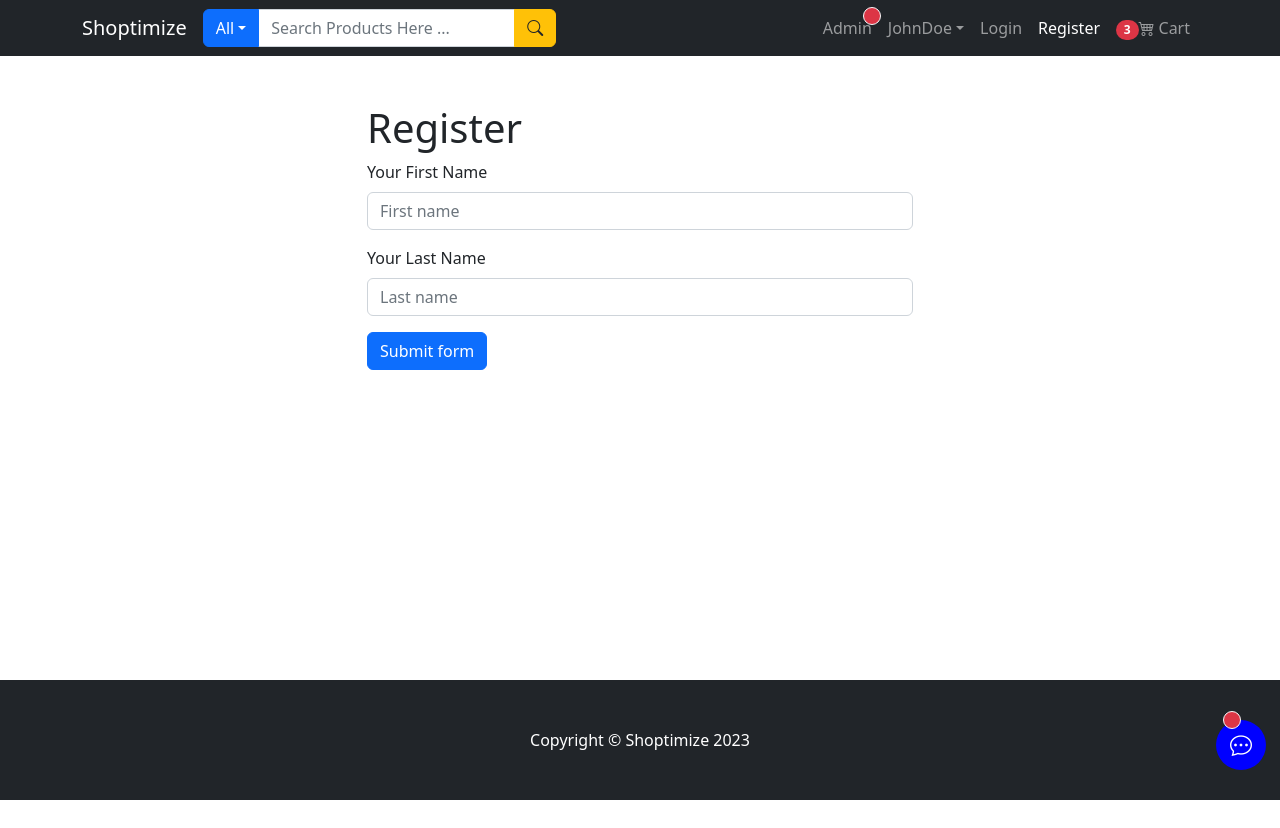
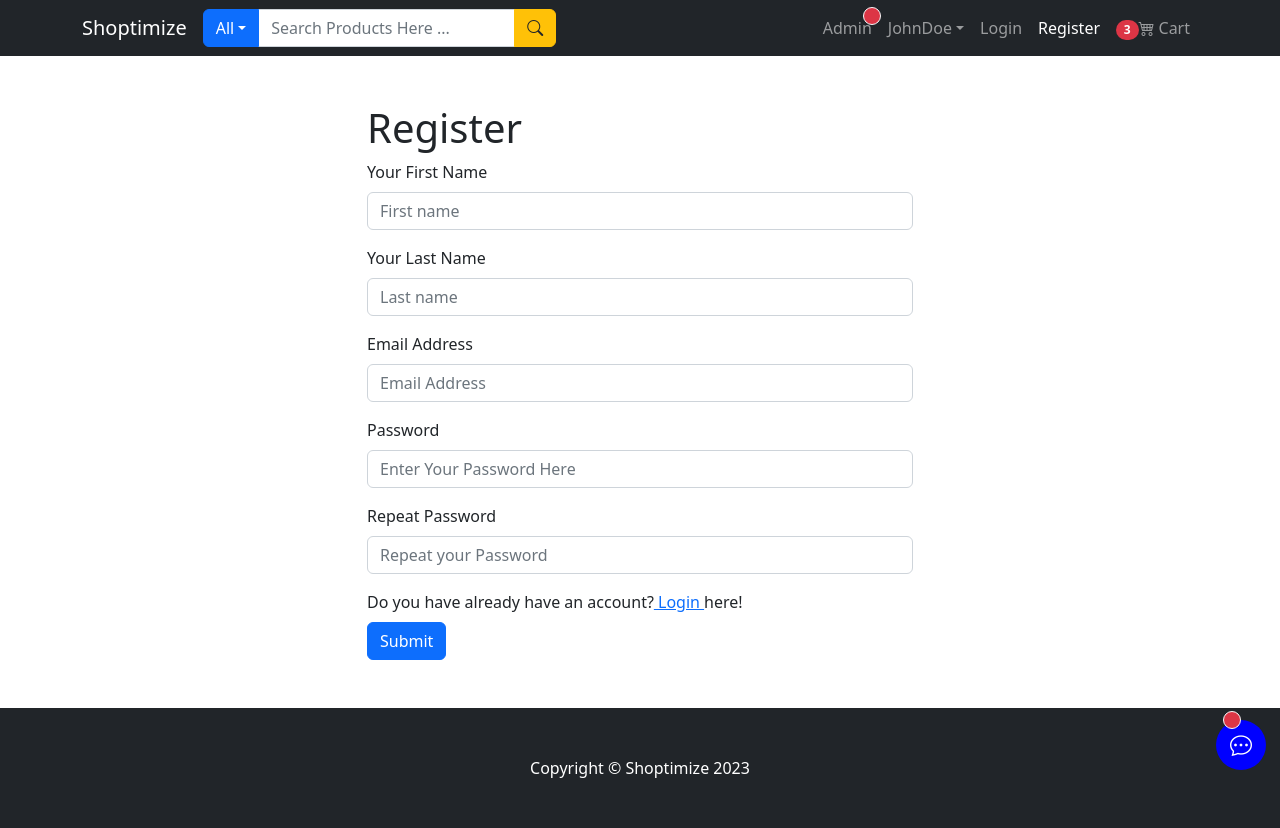
Before and after one commit to ShanchaiZ/MERN-ecommerce, a React (Create React App) app in the folder frontend/: page /register in a window 1280 px wide. Before the commit the page ends 800 px from the top, so only its background shows below. Built offline with nearby package versions, Linux system fonts and the light colour scheme.

Commit message:
created Email, Password, Repeat Password, and Login Link field

```diff
--- a/frontend/src/pages/RegisterPage.js
+++ b/frontend/src/pages/RegisterPage.js
@@ -1,4 +1,5 @@
 import { Container, Row, Col, Form, InputGroup, Button } from "react-bootstrap";
+import { Link } from "react-router-dom";
 import { useState } from "react";
 
 const RegisterPage = () => {
@@ -46,8 +47,53 @@ const RegisterPage = () => {
                             <Form.Control.Feedback type="invalid">Please Enter Your Last Name</Form.Control.Feedback>
                         </Form.Group>
 
+                        {/* Email Address Field */}
+                        <Form.Group className="mb-3" controlId="formBasicEmail">
+                            <Form.Label>Email Address</Form.Label>
+                            <Form.Control
+                                required
+                                type="email"
+                                placeholder="Email Address"
+                                name="email"
+                            />
+                            <Form.Control.Feedback type="invalid">Please Enter A Valid Email Address</Form.Control.Feedback>
+                        </Form.Group>
 
-                        <Button type="submit">Submit form</Button>
+                        {/* Password Field */}
+                        <Form.Group className="mb-3" controlId="formBasicPassword">
+                            <Form.Label>Password</Form.Label>
+                            <Form.Control
+                                required
+                                type="password"
+                                placeholder="Enter Your Password Here"
+                                name="password"
+                                minLength={8}
+                            />
+                            <Form.Control.Feedback type="invalid">Please Enter A Valid Password</Form.Control.Feedback>
+                        </Form.Group>
+
+                        {/* Repeat Password Field */}
+                        <Form.Group className="mb-3" controlId="formBasicPasswordRepeat">
+                            <Form.Label>Repeat Password</Form.Label>
+                            <Form.Control
+                                required
+                                type="password"
+                                placeholder="Repeat your Password"
+                                name="confirmPassword"
+                                minLength={8}
+                            />
+                            <Form.Control.Feedback type="invalid">Please Repeat Your Password. Both Passwords Should Match!</Form.Control.Feedback>
+                        </Form.Group>
+
+                        {/* User has Account Already*/}
+                        <Row className="pb-2">
+                            <Col>
+                                Do you have already have an account?
+                                <Link to={"/login"}> Login </Link> here!
+                            </Col>
+                        </Row>
+
+                        <Button type="submit">Submit</Button>
                     </Form>
                 </Col>
             </Row>
```
